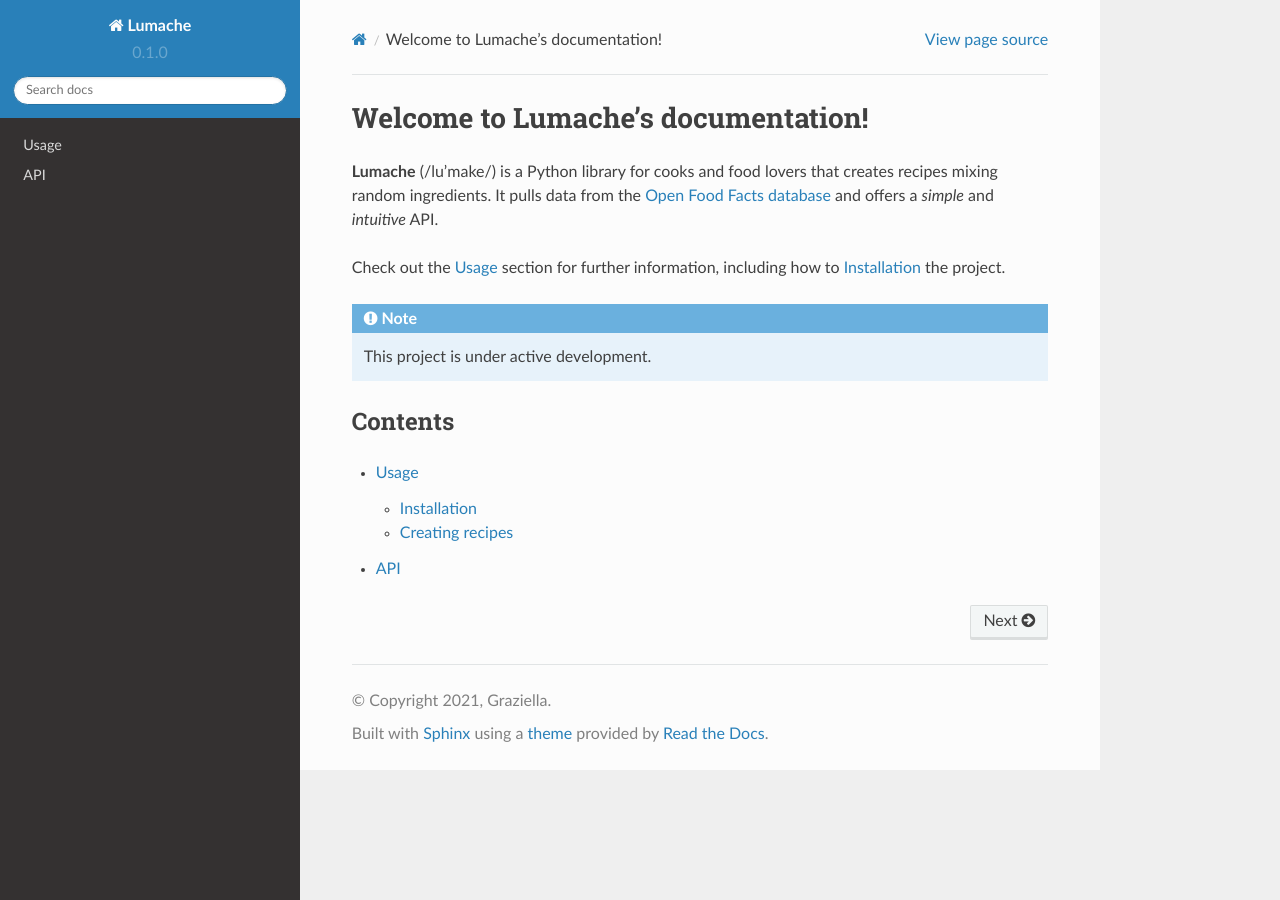
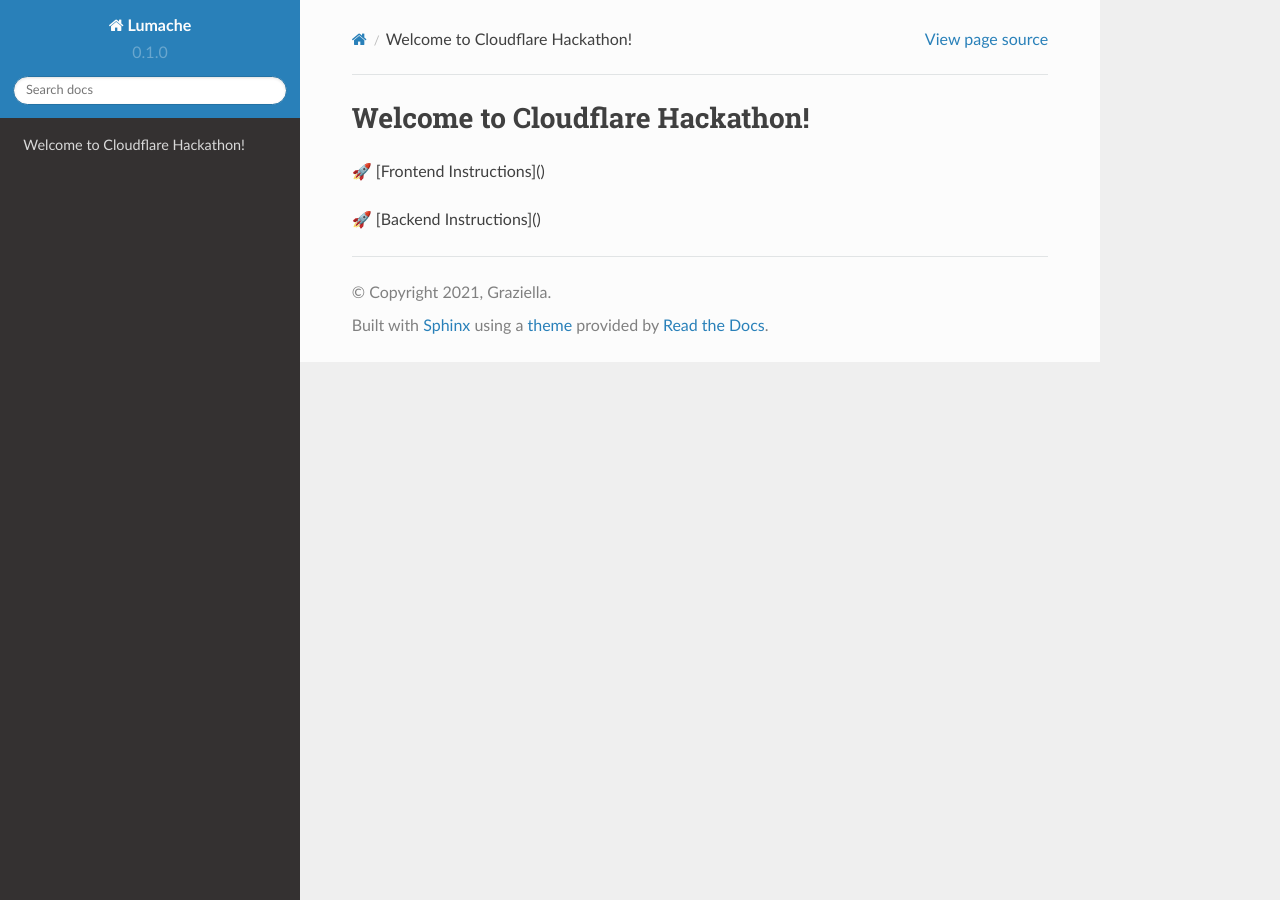
Before and after one commit to lauragift21/cm.com-hackathon, a Sphinx documentation site: the page built from docs/source/index.rst, in a window 1280 px wide. Built offline with Sphinx 7.4.7 and the Read the Docs theme 2.0.0, drawn with Linux system fonts in a browser that asks for light colours.

Commit message:
Update index.rst

```diff
--- a/docs/source/index.rst
+++ b/docs/source/index.rst
@@ -1,22 +1,8 @@
-Welcome to Lumache's documentation!
+Welcome to Cloudflare Hackathon!
 ===================================
 
-**Lumache** (/lu'make/) is a Python library for cooks and food lovers
-that creates recipes mixing random ingredients.
-It pulls data from the `Open Food Facts database <https://world.openfoodfacts.org/>`_
-and offers a *simple* and *intuitive* API.
 
-Check out the :doc:`usage` section for further information, including
-how to :ref:`installation` the project.
 
-.. note::
+🚀 [Frontend Instructions]()
 
-   This project is under active development.
-
-Contents
---------
-
-.. toctree::
-
-   usage
-   api
+🚀 [Backend Instructions]()
```
